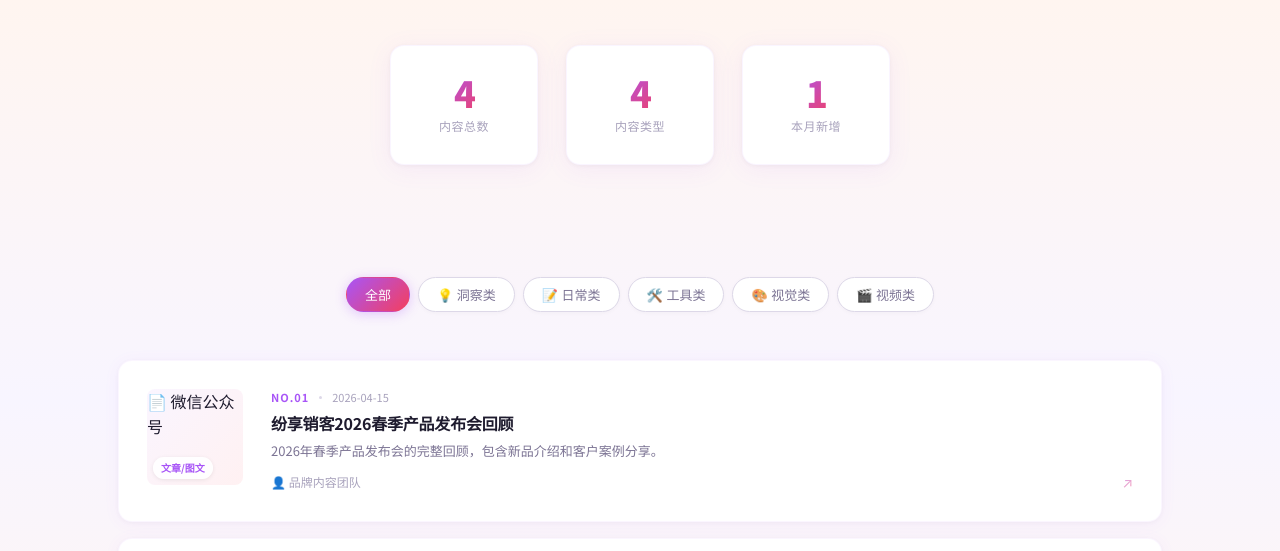
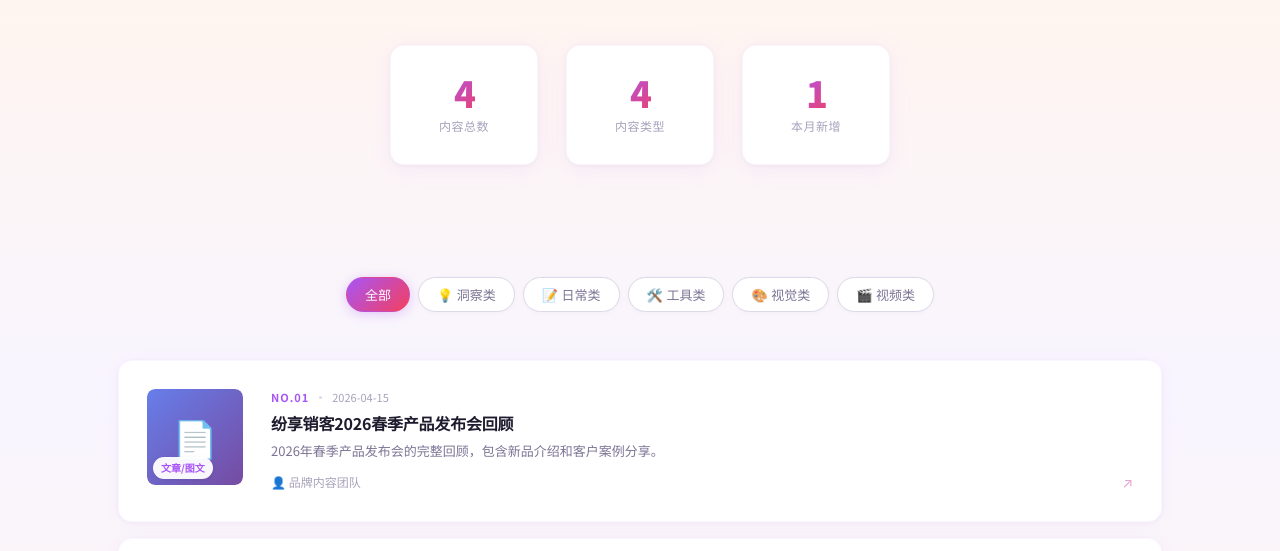
Before and after one commit to HalcyonZX/fenxiang-platform, a website: page index.html in a window 1280 px wide. Shown: the part 401-952 px from the top of the page. Drawn offline with Linux system fonts and the light colour scheme.

Commit message:
修复卡片封面显示 + 添加XSS防护

```diff
--- a/css/purple-style.css
+++ b/css/purple-style.css
@@ -239,6 +239,7 @@ body {
   width: 100%; height: 100%;
   display: flex; align-items: center; justify-content: center;
   font-size: 36px;
+  border-radius: var(--r-sm);
 }
 .story-card__cover-badge {
   position: absolute; bottom: 6px; left: 6px;
--- a/js/main.js
+++ b/js/main.js
@@ -48,13 +48,26 @@ function renderCards(items) {
   empty.style.display = 'none';
 
   const typeIcons = { insight: '💡', daily: '📝', tool: '🛠️', poster: '🎨', video: '🎬', article: '📄', ppt: '📊' };
+  const typeGradients = {
+    article: 'linear-gradient(135deg, #667eea 0%, #764ba2 100%)',
+    video: 'linear-gradient(135deg, #f093fb 0%, #f5576c 100%)',
+    poster: 'linear-gradient(135deg, #4facfe 0%, #00f2fe 100%)',
+    ppt: 'linear-gradient(135deg, #43e97b 0%, #38f9d7 100%)',
+    insight: 'linear-gradient(135deg, #fa709a 0%, #fee140 100%)',
+    daily: 'linear-gradient(135deg, #a8edea 0%, #fed6e3 100%)',
+    tool: 'linear-gradient(135deg, #ff9a9e 0%, #fecfef 100%)'
+  };
 
-  grid.innerHTML = items.map((item, i) => `
+  grid.innerHTML = items.map((item, i) => {
+    const coverHtml = item.cover
+      ? `<img class="story-card__cover-img" src="${item.cover}" alt="${item.title}" loading="lazy">`
+      : `<div class="story-card__cover-icon" style="background:${typeGradients[item.type] || typeGradients.article};"><span style="font-size:36px;">${typeIcons[item.type] || '📄'}</span></div>`;
+
+    return `
     <div class="story-card" onclick="openContent('${item.platformUrl || ''}', '${item.id}')">
       <div class="story-card__cover">
-        <span>${typeIcons[item.type] || '📄'}</span>
+        ${coverHtml}
         <span class="story-card__cover-badge">${item.typeLabel || item.type}</span>
-        <span class="story-card__cover-platform">${item.platform || ''}</span>
       </div>
       <div class="story-card__body">
         <div class="story-card__meta">
@@ -62,15 +75,22 @@ function renderCards(items) {
           <span class="story-card__dot"></span>
           <span class="story-card__date">${item.productionTime || ''}</span>
         </div>
-        <div class="story-card__title">${item.title}</div>
-        <div class="story-card__desc">${item.description || ''}</div>
+        <div class="story-card__title">${escapeHtml(item.title)}</div>
+        <div class="story-card__desc">${escapeHtml(item.description || '')}</div>
         <div class="story-card__footer">
-          <span class="story-card__author">👤 ${item.author || ''}</span>
+          <span class="story-card__author">👤 ${escapeHtml(item.author || '')}</span>
           <span class="story-card__arrow">↗</span>
         </div>
       </div>
     </div>
-  `).join('');
+  `}).join('');
+}
+
+function escapeHtml(text) {
+  if (!text) return '';
+  const div = document.createElement('div');
+  div.textContent = text;
+  return div.innerHTML;
 }
 
 function openContent(url, id) {
```
Also changed, not shown: js/results.js (+9 -2 lines), js/vote.js (+27 -7 lines).
